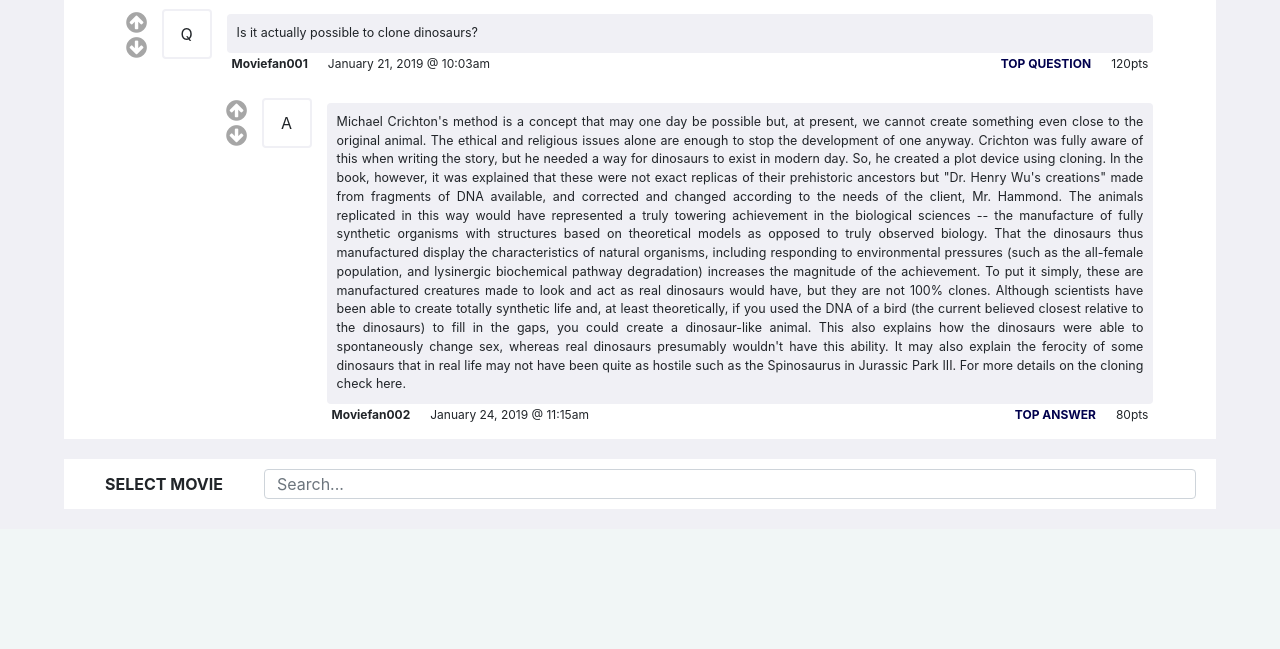
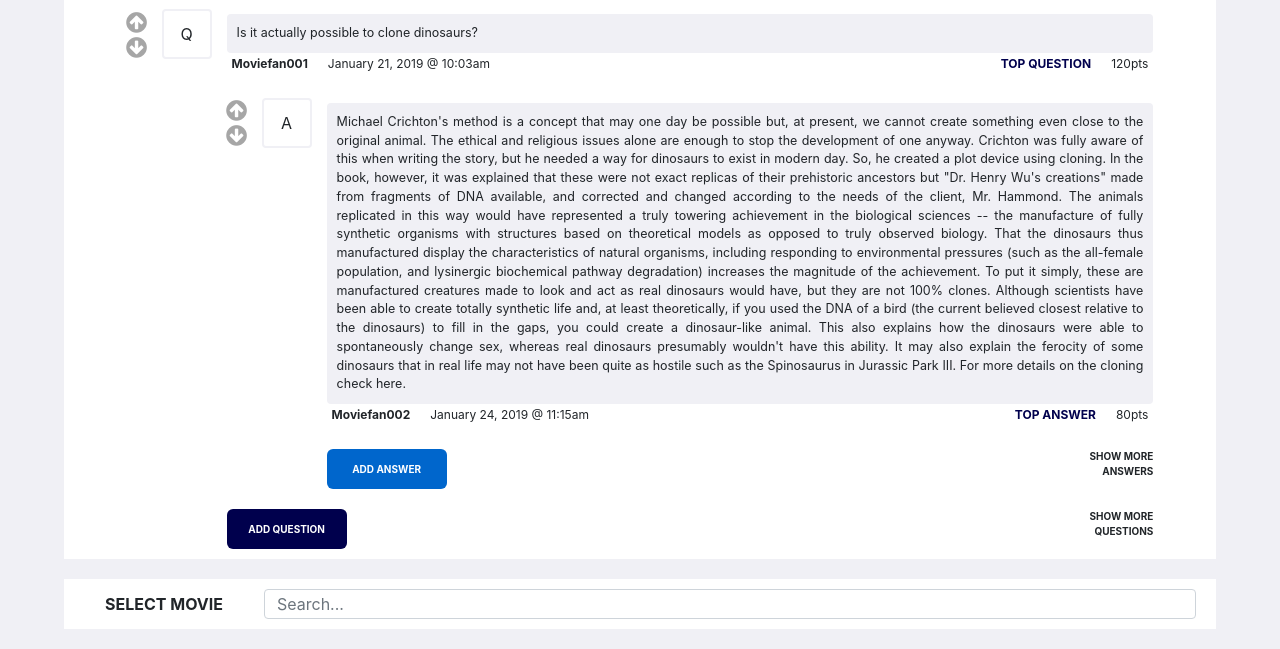
Before and after one commit to amcmaste/clearflick, a Flask app: page / in a window 1280 px wide. Shown: the part 423-1072 px from the top of the page. Before the commit the page ends 932 px from the top, so only its background shows below. Run offline with Flask 2, Linux system fonts and the light colour scheme; some libraries are stand-ins or nearby versions.

Commit message:
added content buttons

```diff
--- a/app/static/styles/clearflick.css
+++ b/app/static/styles/clearflick.css
@@ -430,6 +430,76 @@ body {
   margin-right: 5px;
 }
 
+.question-buttons-outer-container {
+  display: flex;
+  flex-direction: row;
+  justify-content: space-between;
+  align-items: center;
+  width: 90%;
+  padding-top: 10px;
+  padding-bottom: 10px;
+}
+
+.add-question-container {
+  display: flex;
+  flex-direction: row;
+  justify-content: flex-start;
+  align-items: center;
+  margin-left: 105px;
+}
+
+.add-button-light {
+  display: inline-block;
+  background-color: hsl(210, 100%, 40%);
+  color: white;
+  border: none;
+  border-radius: 6px;
+  font-size: 10px;
+  text-align: center;
+  font-weight: bold;
+  height: 40px;
+  width: 120px;
+}
+
+.add-button-dark {
+  display: inline-block;
+  background-color: hsl(240, 100%, 15%);
+  color: white;
+  border: none;
+  border-radius: 6px;
+  font-size: 10px;
+  text-align: center;
+  font-weight: bold;
+  height: 40px;
+  width: 120px;
+}
+
+.show-more-questions-container {
+  display: flex;
+  flex-direction: row;
+  justify-content: flex-end;
+  align-items: center;
+  margin-right: 5px;
+}
+
+.show-button-light {
+  display: inline-block;
+  font-size: 10px;
+  text-align: right;
+  font-weight: bold;
+  height: 40px;
+  width: 100px;
+}
+
+.show-button-dark {
+  display: inline-block;
+  font-size: 10px;
+  text-align: right;
+  font-weight: bold;
+  height: 40px;
+  width: 100px;
+}
+
 /* answer.css */
 
 .answers-general-outer-container {
@@ -578,3 +648,29 @@ body {
   margin-left: 10px;
   margin-right: 5px;
 }
+
+.answer-buttons-outer-container {
+  display: flex;
+  flex-direction: row;
+  justify-content: space-between;
+  align-items: center;
+  width: 100%;
+  padding-top: 10px;
+  padding-bottom: 10px;
+}
+
+.add-answer-container {
+  display: flex;
+  flex-direction: row;
+  justify-content: flex-start;
+  align-items: center;
+  margin-left: 205px;
+}
+
+.show-more-answers-container {
+  display: flex;
+  flex-direction: row;
+  justify-content: flex-end;
+  align-items: center;
+  margin-right: 5px;
+}
--- a/app/templates/main.html
+++ b/app/templates/main.html
@@ -125,17 +125,21 @@
                   </div>
                   <div class="answer-buttons-outer-container">
                     <div class="add-answer-container">
+                      <button class="add-button-light">ADD ANSWER</button>
                     </div>
                     <div class="show-more-answers-container">
+                      <a class="show-button-light">SHOW MORE ANSWERS</a>
                     </div>
                   </div>
                 </div>
               <!-- END INSERT QUESTION SPECIFIC CONTENT -->
             </div>
-            <div id="question-buttons-outer-container">
-              <div id="add-question-container">
+            <div class="question-buttons-outer-container">
+              <div class="add-question-container">
+                <button class="add-button-dark">ADD QUESTION</button>
               </div>
-              <div id="show-more-questions-container">
+              <div class="show-more-questions-container">
+                <a class="show-button-dark">SHOW MORE QUESTIONS</a>
               </div>
             </div>
           </div>
```
